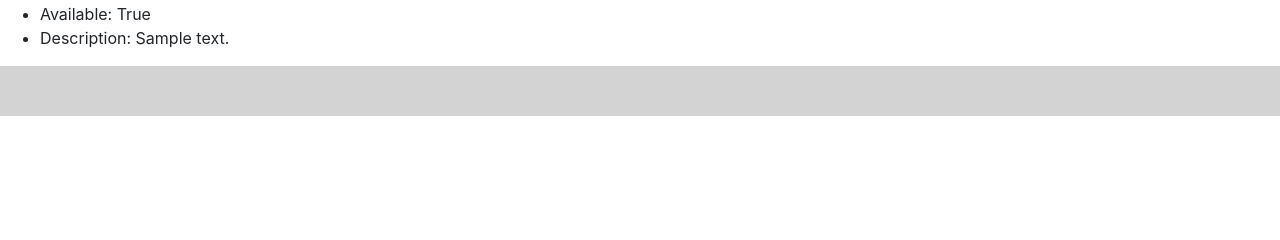
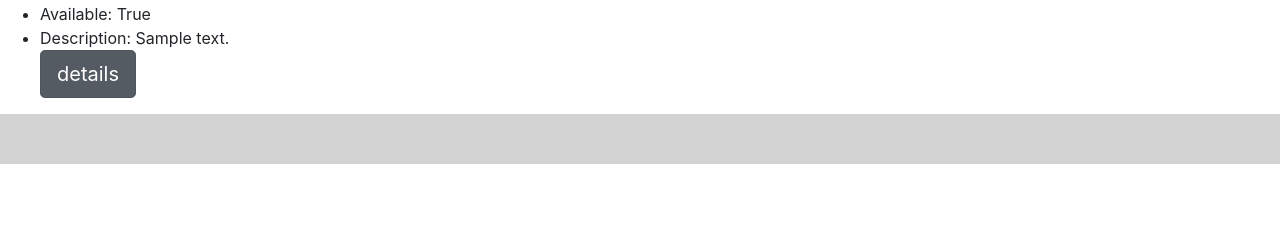
Before and after one commit to wilrop/web-technologies, a Django app: page /products/list/ in a window 1280 px wide. Shown: the part 485-725 px from the top of the page. Run offline with Django 3.2, Linux system fonts and the light colour scheme; tables that the repository leaves empty hold one stand-in row (values such as "Sample post"); grey boxes marked "Sample" are stand-in pictures; some libraries are stand-ins or nearby versions.

Commit message:
I added a details button to the product list

```diff
--- a/towima/templates/products/list.html
+++ b/towima/templates/products/list.html
@@ -12,6 +12,7 @@
     <li> Stock: {{product.stock}} </li>
     <li> Available: {{product.available}} </li>
     <li> Description: {{product.description}} </li>
+    <a href="{{ product.get_absolute_url }}" class="btn btn-secondary btn-lg active" role="button" aria-pressed="true">details</a>
     {% endfor %}
 </ul>
 {% endblock %}
```
Also changed, not shown: towima/pharmacies/views.py (line endings or trailing spaces), 1 other file.
